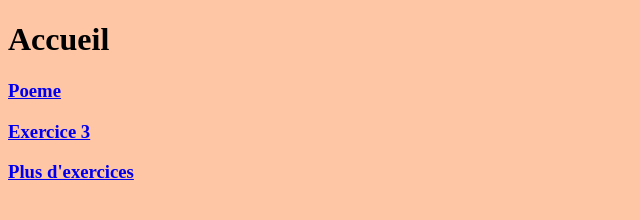
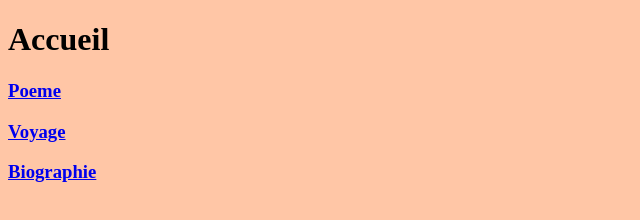
Before and after one commit to hiboubou/hiboubou.github.io, a plain HTML site: page index.html in a window 1280 px wide. Shown: the whole page, without its empty margins (0-640 px from the left). Drawn offline with Linux system fonts and the light colour scheme.

Commit message:
Update index.html

```diff
--- a/index.html
+++ b/index.html
@@ -9,8 +9,8 @@
   <body style="background-color:#ffc6a6">
     <h1>Accueil</h1>
       <a href="poeme.html"><h3>Poeme</h3></a>
-      <a href="exercice3.html"><h3>Exercice 3</h3></a>
-      <a href="exercices124.html"><h3>Plus d'exercices</h3></a>
+      <a href="inactif.html"><h3>Voyage</h3></a>
+      <a href="inactif.html"><h3>Biographie</h3></a>
   </body>
 
 </html>
```
